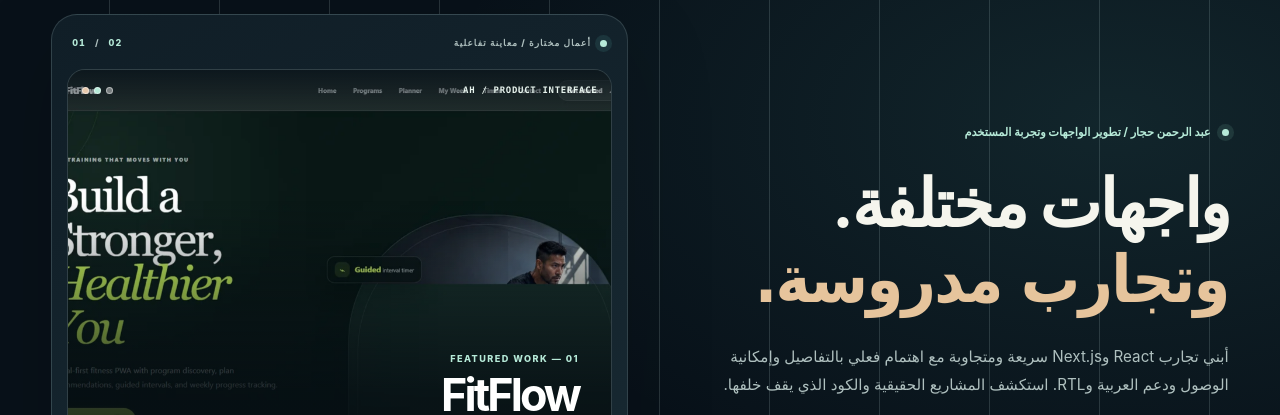
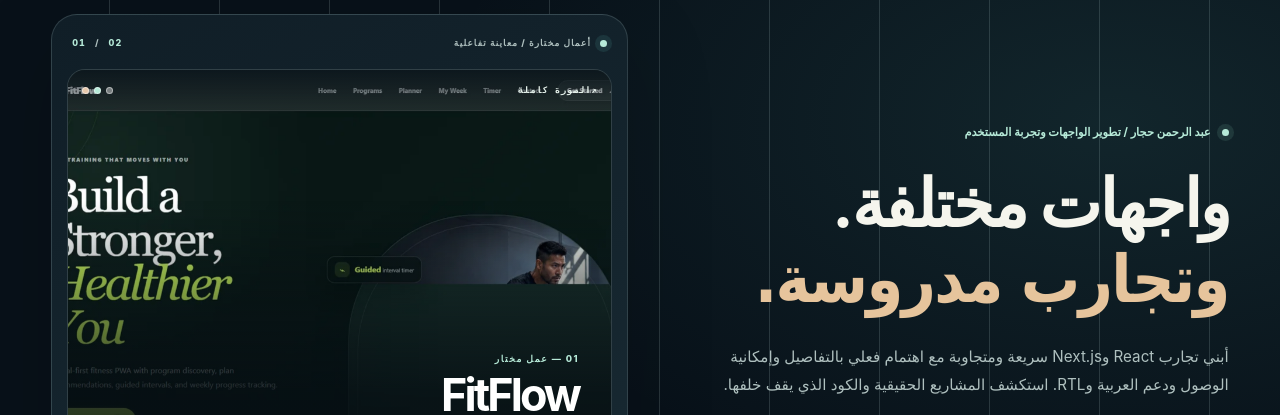
Before and after one commit to rahman-997/portfolio, a Next.js app: page /ar in a window 1280 px wide. Shown: the part 158-573 px from the top of the page. Built offline with nearby package versions, Linux system fonts and the light colour scheme.

Commit message:
feat(showcase): offer full-size authentic captures with localized accessibility text

```diff
--- a/app/experience/FeaturedShowcase.tsx
+++ b/app/experience/FeaturedShowcase.tsx
@@ -12,7 +12,7 @@ type FeaturedProject = {
   href: string;
   image: string;
   stack: string;
-  alt: string;
+  alt: Record<Locale, string>;
   description: Record<Locale, string>;
   imageNote: Record<Locale, string>;
 };
@@ -24,7 +24,11 @@ const FEATURED: readonly FeaturedProject[] = [
     href: "/work/fitflow/",
     image: "/projects/fitflow-real-interface.webp",
     stack: "Next.js / PWA / Responsive UI",
-    alt: "Screenshot of the FitFlow fitness application built from the project source",
+    alt: {
+      en: "Screenshot of the real FitFlow fitness interface",
+      ar: "لقطة شاشة من واجهة تطبيق FitFlow الحقيقية",
+      tr: "Gerçek FitFlow fitness arayüzü ekran görüntüsü",
+    },
     description: {
       en: "Fitness flows that turn training plans and progress into a focused, installable experience.",
       ar: "تجربة لياقة تجمع الخطط والتقدّم بمسارات واضحة وتطبيق قابل للتثبيت.",
@@ -42,7 +46,11 @@ const FEATURED: readonly FeaturedProject[] = [
     href: "/work/mizan/",
     image: "/projects/mizan-live-dashboard.png",
     stack: "React / Data Visualization / RTL",
-    alt: "Screenshot of the Mizan Finance dashboard using the project's demo data",
+    alt: {
+      en: "Mizan Finance interface screenshot using sample data",
+      ar: "لقطة شاشة من واجهة Mizan Finance ببيانات تجريبية",
+      tr: "Mizan Finance örnek verilerle ekran görüntüsü",
+    },
     description: {
       en: "A private, bilingual finance dashboard designed for clear spending decisions and RTL reading.",
       ar: "لوحة مالية خاصة وثنائية اللغة لفهم المصروفات والميزانيات، مع دعم RTL.",
@@ -59,18 +67,24 @@ const FEATURED: readonly FeaturedProject[] = [
 const COPY = {
   en: {
     label: "SELECTED PRODUCT / INTERACTIVE PREVIEW",
+    capture: "Full screenshot",
+    work: "FEATURED WORK",
     choose: "Choose a featured project",
     view: "Read the case study",
     note: "Real product interfaces, not generated mockups",
   },
   ar: {
     label: "أعمال مختارة / معاينة تفاعلية",
+    capture: "الصورة كاملة",
+    work: "عمل مختار",
     choose: "اختر مشروعاً مميزاً",
     view: "استعرض دراسة المشروع",
     note: "واجهات حقيقية من المشاريع، وليست تصاميم تخيلية",
   },
   tr: {
     label: "SEÇİLİ ÜRÜNLER / ETKİLEŞİMLİ ÖNİZLEME",
+    capture: "Tam ekran",
+    work: "SEÇİLİ ÇALIŞMA",
     choose: "Öne çıkan projeyi seçin",
     view: "Proje incelemesini aç",
     note: "Yapay görseller değil, gerçek ürün arayüzleri",
@@ -99,19 +113,21 @@ export default function FeaturedShowcase({ locale }: { locale: Locale }) {
           key={project.id}
           unoptimized
           src={project.image}
-          alt={project.alt}
+          alt={project.alt[locale]}
           width={1440}
           height={960}
           sizes="(max-width: 820px) 100vw, 620px"
           className={styles.screenImage}
           priority={selected === "fitflow"}
         />
-        <div className={styles.screenChrome} aria-hidden="true">
-          <span className={styles.windowDots}><i/><i/><i/></span>
-          <span>AH / PRODUCT INTERFACE</span>
+        <div className={styles.screenChrome}>
+          <span className={styles.windowDots} aria-hidden="true"><i/><i/><i/></span>
+          <a className={styles.captureLink} href={project.image} target="_blank" rel="noopener noreferrer">
+            {copy.capture}<span aria-hidden="true">↗</span>
+          </a>
         </div>
         <div className={styles.screenCaption}>
-          <span className={styles.indexLabel}>0{selected === "fitflow" ? "1" : "2"} — FEATURED WORK</span>
+          <span className={styles.indexLabel}>0{selected === "fitflow" ? "1" : "2"} — {copy.work}</span>
           <h2>{project.name}</h2>
           <p>{project.description[locale]}</p>
           <Link className={styles.studyLink} href={project.href}>
```
